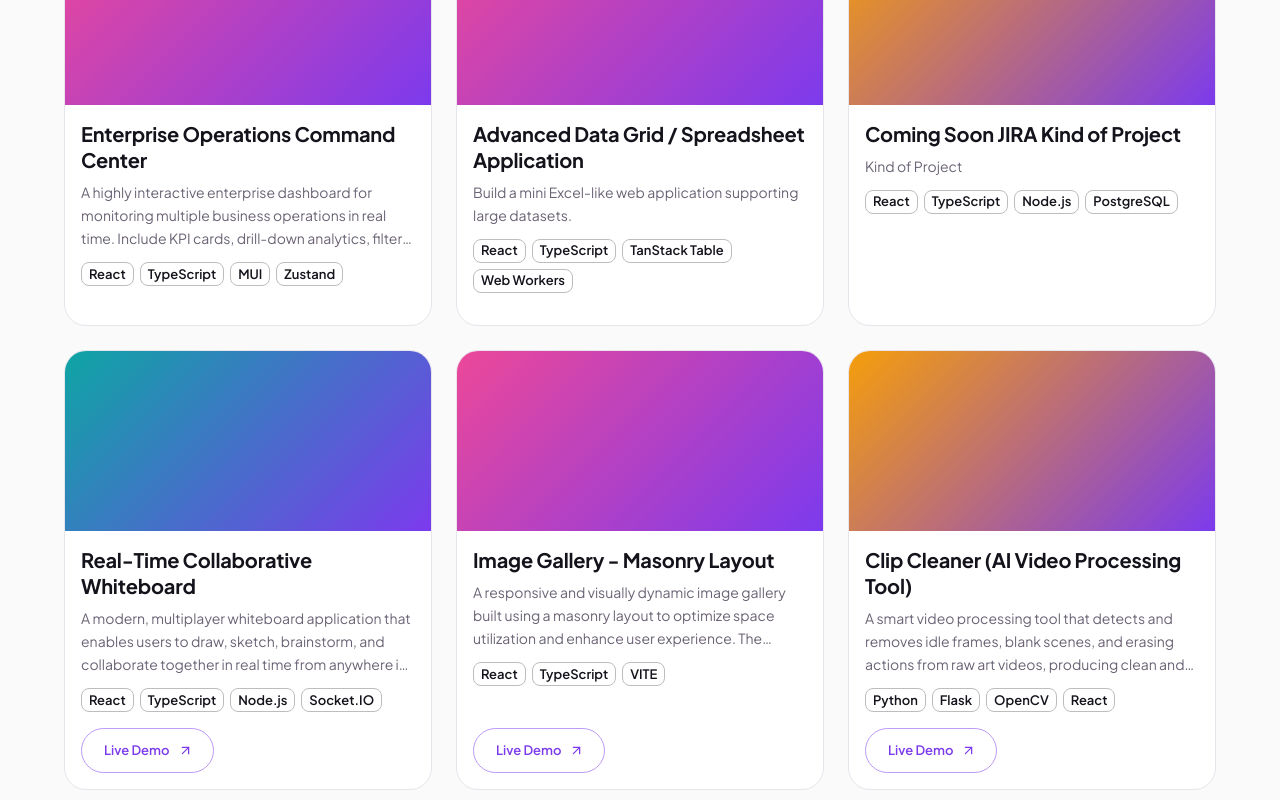
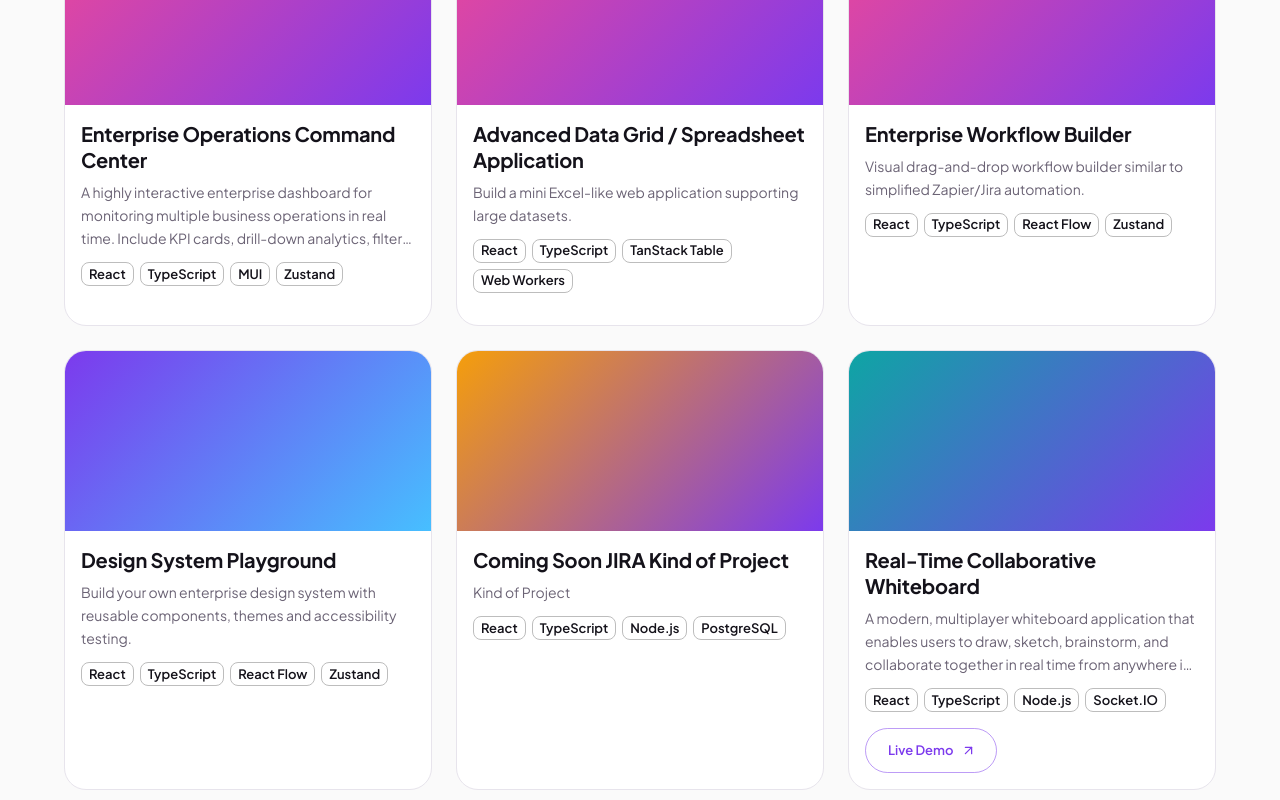
Before and after one commit to pramodboda/pramodboda-portfolio, a React (Vite) app: page /projects in a window 1280 px wide. Shown: the part 420-1220 px from the top of the page. Built offline with nearby package versions, Linux system fonts and the light colour scheme; a web font is replaced by a local one.

Commit message:
UPDATE: Projects data

```diff
--- a/src/data/projects_data.ts
+++ b/src/data/projects_data.ts
@@ -6,7 +6,7 @@ import type { Project } from "../types/app.types";
 export const projectsData: Project[] = [
 
     {
-        id: 1,
+        id: "enterprise-operations-command Center",
         featured: true,
         title: "Enterprise Operations Command Center",
         slug: "Enterprise Operations Command Center",
@@ -31,7 +31,7 @@ export const projectsData: Project[] = [
 
     },
     {
-        id: 2,
+        id: "advanced-data-grid",
         featured: true,
         title: "Advanced Data Grid / Spreadsheet Application",
         slug: "Advanced Data Grid / Spreadsheet Application",
@@ -56,10 +56,44 @@ export const projectsData: Project[] = [
         highlights: [
             "Advanced React architecture", "state management", "data visualization", "Real-time UI and Frontend performance engineering."
         ]
-
-
     },
 
+    {
+        id: "enterprise-workflow-builder",
+        featured: true,
+        title: "Enterprise Workflow Builder",
+        slug: "Enterprise Workflow Builder",
+        description:
+            "Visual drag-and-drop workflow builder similar to simplified Zapier/Jira automation.",
+        technologies: ["React", "TypeScript", "React Flow", "Zustand", "Node.js", "PostgreSQL"],
+        skills: [
+
+        ],
+        liveDemoLink: "",
+        github: "",
+        features: [],
+        highlights: [
+            "Complex UI architecture and business logic."
+        ]
+    },
+    {
+        id: "design-system-playground",
+        featured: true,
+        title: "Design System Playground",
+        slug: "Design System Playground",
+        description:
+            "Build your own enterprise design system with reusable components, themes and accessibility testing.",
+        technologies: ["React", "TypeScript", "React Flow", "Zustand", "Node.js", "PostgreSQL"],
+        skills: [
+
+        ],
+        liveDemoLink: "",
+        github: "",
+        features: [],
+        highlights: [
+            "Complex UI architecture and business logic."
+        ]
+    },
     {
         id: 1,
         title: "Coming Soon JIRA Kind of Project",
--- a/src/types/app.types.ts
+++ b/src/types/app.types.ts
@@ -8,7 +8,7 @@ export interface ISkill {
 }
 
 export interface Project {
-    id: number;
+    id: number | string;
     title: string;
     description: string;
     featured: boolean
```
